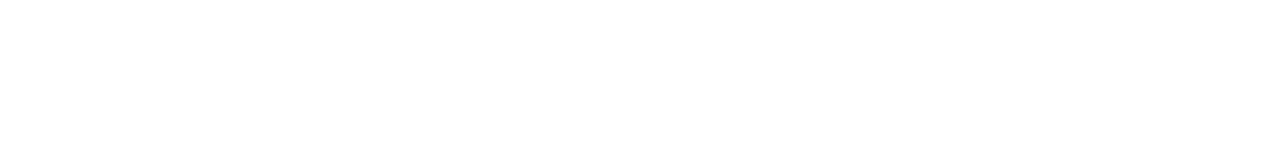
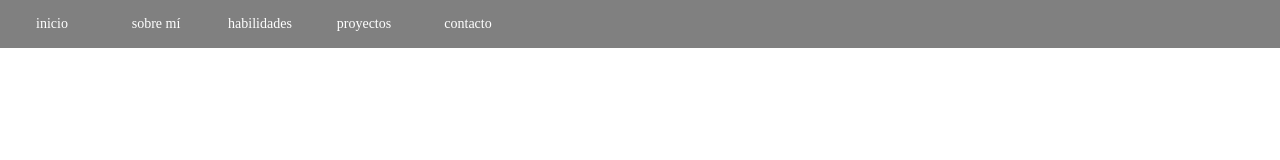
Before and after one commit to merycardenas27/Portafolio-beta, a plain HTML site: page index.html in a window 1280 px wide. Drawn offline with Linux system fonts and the light colour scheme.

Commit message:
navbar-Estilos

```diff
--- a/index.html
+++ b/index.html
@@ -4,11 +4,21 @@
   <meta charset="UTF-8">
   <meta name="viewport" content="width=device-width, initial-scale=1.0">
   <meta http-equiv="X-UA-Compatible" content="ie=edge">
-  <!-- <link rel="stylesheet" href="css/main.css"> -->
+  <link rel="stylesheet" href="css/main.css">
   <title>Portafolio | Ruth Mery Cardenas</title>
 </head>
 <body>
-  <header></header>
+  <header>
+    <nav>
+      <ul class="navbar">
+        <li class="navbar__item"><a href="#">inicio</a></li>
+        <li class="navbar__item"><a href="#">sobre mí</a></li>
+        <li class="navbar__item"><a href="#">habilidades</a></li>
+        <li class="navbar__item"><a href="#">proyectos</a></li>
+        <li class="navbar__item"><a href="#">contacto</a></li>
+      </ul>
+    </nav>
+  </header>
   <section class="about-me"></section>
   <section class="skills"></section>
   <section class="portfolio"></section>
--- /dev/null
+++ b/src/scss/main.scss
@@ -0,0 +1,32 @@
+@import "partials/_colors";
+* {
+  margin: 0;
+  padding: 0;
+  box-sizing: border-box;
+}
+html {
+  font-size: 14px;
+}
+.navbar {
+  background-color: gray;
+  list-style: none;
+  overflow: auto;
+  &__item {
+    float:left;
+    margin:2px;
+    a{
+      background-color:transparent;
+      color:$color_neu2;
+      display:block;
+      font-size: 1rem;
+    	padding:1rem 0;
+    	text-decoration:none;
+    	text-align:center;
+      width:100px;
+    }
+    a:hover {
+      background-color:#ffffff;
+	    color:#000000;
+    }
+  }
+}
--- /dev/null
+++ b/src/scss/partials/_colors.scss
@@ -0,0 +1,6 @@
+/*PALETA DE COLOR*/
+$color_bas:  #444f5a; //OUTER SPACE
+$color_com:  #ff9999; //LIGHT SALMON PINK
+$color_ana:  #ffc8c8; //BUBBLE GUN
+$color_neu1: #3e4149; //ARSENIC
+$color_neu2: #ffffff; //WHITE
```
Also changed, not shown: css/main.css, 1 other file.
